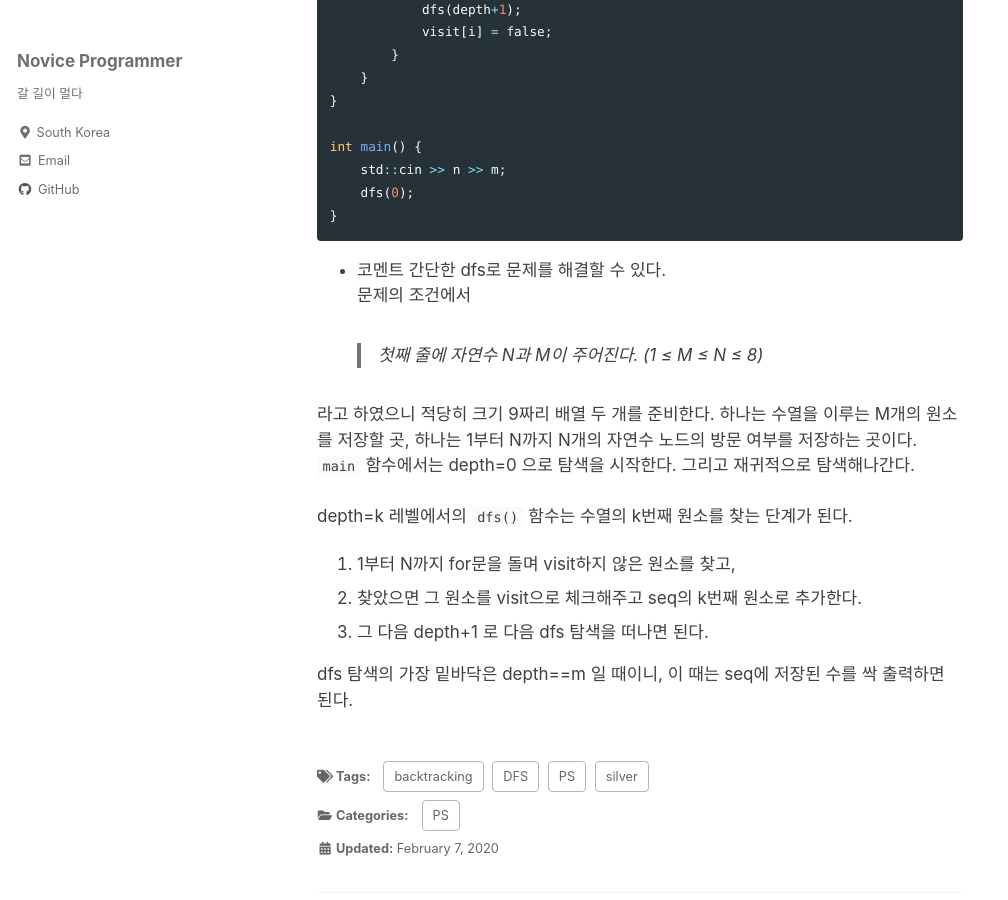
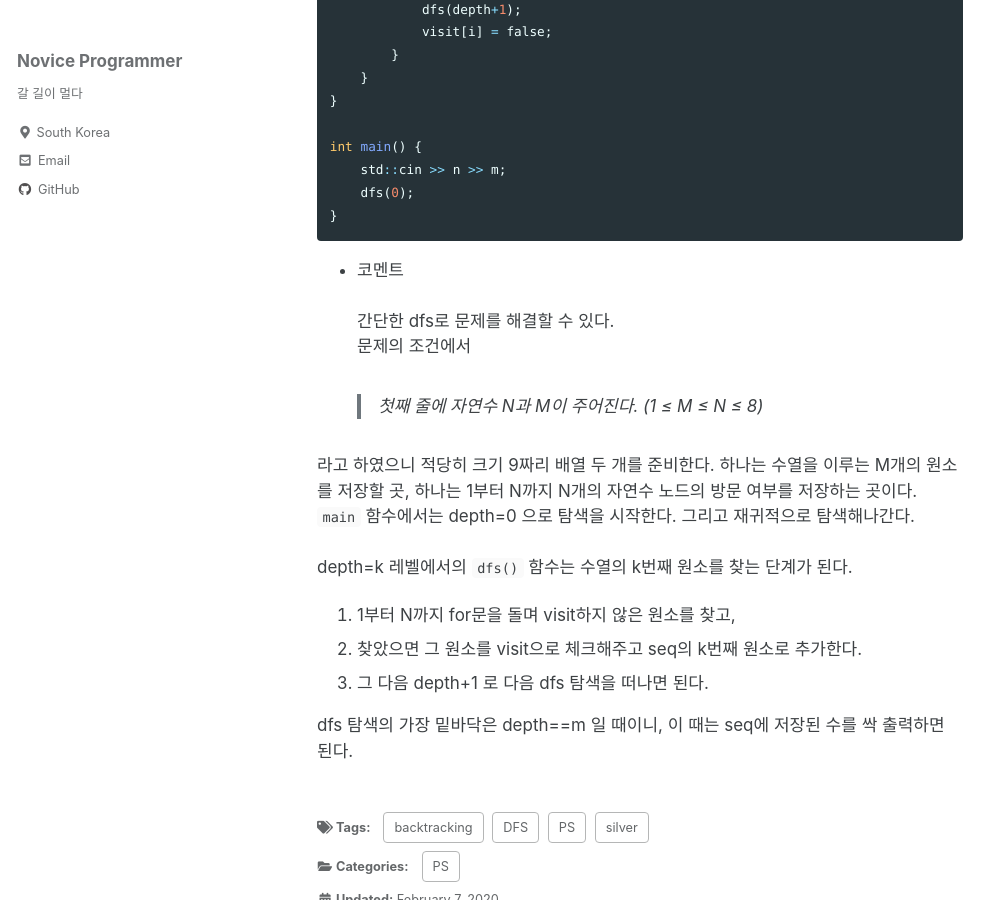
Before and after one commit to JuTaK97/JuTaK97.github.io, a Jekyll site: the page built from _posts/2022-02-07-baekjoon-15649.md, in a window 1280 px wide and 900 px high, scrolled down 715 px. Shown: the whole window, without its empty margins (0-1008 px from the left). Built offline with Jekyll 4.4.1, drawn with Linux system fonts in a browser that asks for light colours; cached includes are drawn as plain includes.

````diff
--- a/_posts/2022-02-07-baekjoon-15649.md
+++ b/_posts/2022-02-07-baekjoon-15649.md
@@ -43,7 +43,7 @@ int main() {
     dfs(0);
 }
 ```
-- 코멘트
+- 코멘트<br /><br />
 간단한 dfs로 문제를 해결할 수 있다. <br />
 문제의 조건에서
 >첫째 줄에 자연수 N과 M이 주어진다. (1 ≤ M ≤ N ≤ 8) <br />
````
